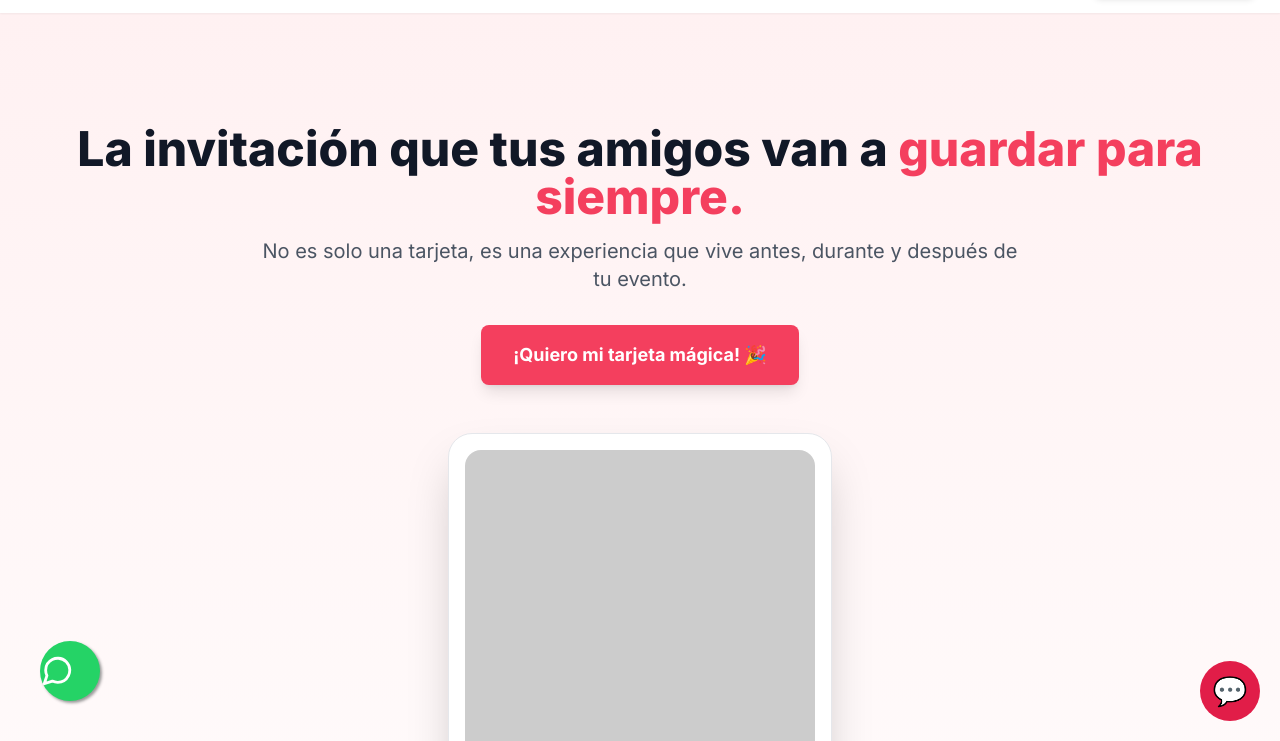
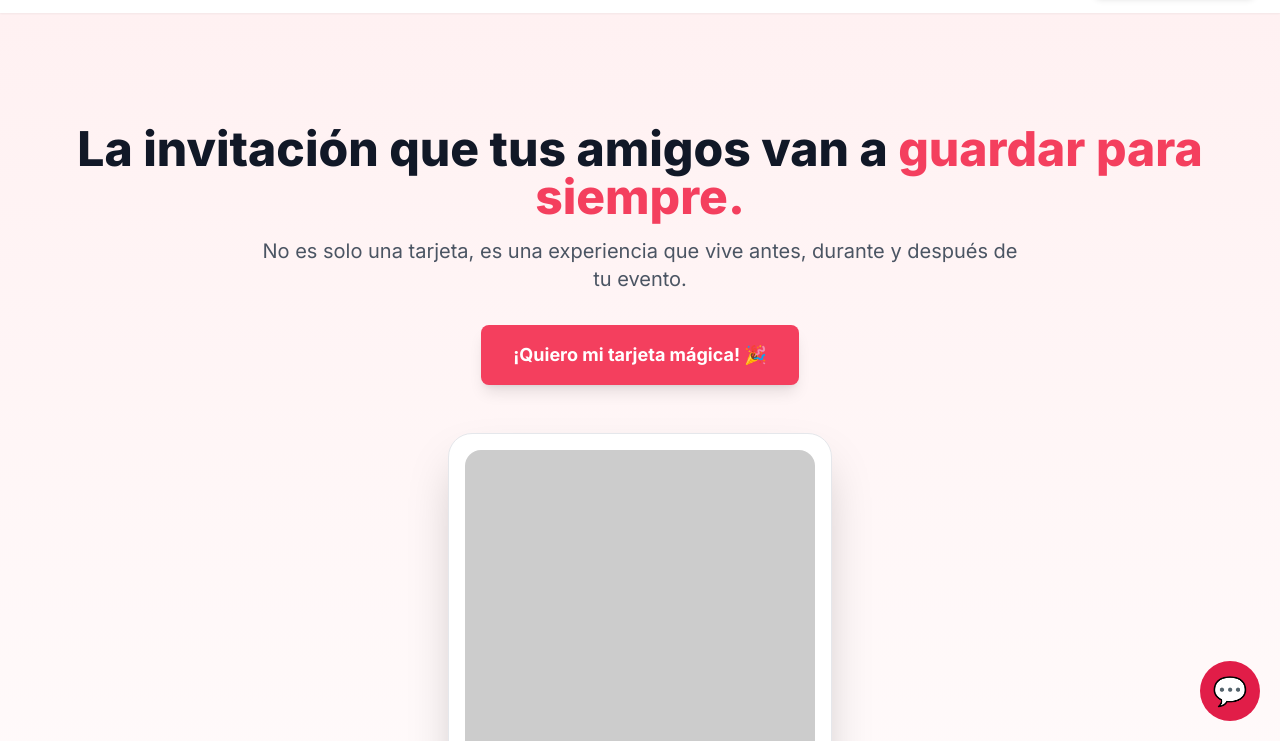
Before and after one commit to Maxlagartilloia/landingtarjetasweb, a plain HTML site: page index.html in a window 1280 px wide. Shown: the part 59-800 px from the top of the page. Drawn offline with nearby package versions, Linux system fonts and the light colour scheme; placeholder pictures from the web are drawn by us.

Commit message:
index.html

```diff
--- a/index.html
+++ b/index.html
@@ -26,27 +26,12 @@
         .hero-gradient {
             background: linear-gradient(180deg, #fff1f2 0%, #ffffff 100%);
         }
-        /* Estilos para el botón flotante de WhatsApp (movido a la izquierda) */
-        .whatsapp-float {
-            position: fixed;
-            width: 60px;
-            height: 60px;
-            bottom: 40px;
-            left: 40px;
-            background-color: #25d366;
-            color: #FFF;
-            border-radius: 50px;
-            text-align: center;
-            font-size: 30px;
-            box-shadow: 2px 2px 3px #999;
-            z-index: 100;
+        /* Estilos para el ícono del chat */
+        #chat-icon {
             transition: transform 0.3s ease;
         }
-        .whatsapp-float:hover {
+        #chat-icon:hover {
             transform: scale(1.1);
-        }
-        .whatsapp-icon {
-            margin-top: 13px;
         }
     </style>
 </head>
@@ -259,12 +244,6 @@
 
     </div>
 
-    <!-- Botón Flotante de WhatsApp -->
-    <!-- INSTRUCCIÓN: Reemplaza "TUNUMERO" con tu número de WhatsApp completo, incluyendo el código de país. Ej: 5491112345678 -->
-    <a href="https://wa.me/TUNUMERO" class="whatsapp-float" target="_blank" rel="noopener noreferrer">
-        <svg class="whatsapp-icon" xmlns="http://www.w3.org/2000/svg" width="34" height="34" viewBox="0 0 24 24" fill="none" stroke="currentColor" stroke-width="2" stroke-linecap="round" stroke-linejoin="round"><path d="M21 11.5a8.38 8.38 0 0 1-.9 3.8 8.5 8.5 0 0 1-7.6 4.7 8.38 8.38 0 0 1-3.8-.9L3 21l1.9-5.7a8.38 8.38 0 0 1-.9-3.8 8.5 8.5 0 0 1 4.7-7.6 8.38 8.38 0 0 1 3.8-.9h.5a8.48 8.48 0 0 1 8 8v.5z"></path></svg>
-    </a>
-
     <!-- Ícono flotante del chat -->
     <button id="chat-icon" style="position: fixed; bottom: 20px; right: 20px; background-color: #e11d48; color: white; border: none; border-radius: 50%; width: 60px; height: 60px; font-size: 28px; cursor: pointer; z-index: 1000;">
       💬
@@ -335,7 +314,14 @@
               mensaje: message,
               fecha: new Date().toISOString()
             })
-          }).catch(error => console.error('Error al enviar a Make.com:', error));
+          })
+          .then(response => {
+              console.log('Webhook enviado. Respuesta del servidor:', response.status);
+              if (!response.ok) {
+                  console.error('El webhook respondió con un error.');
+              }
+          })
+          .catch(error => console.error('Error al enviar a Make.com:', error));
 
           setTimeout(() => {
             let response = '';
@@ -360,3 +346,7 @@
                 sendMessage();
             }
         });
+
+    </script>
+</body>
+</html>
```
